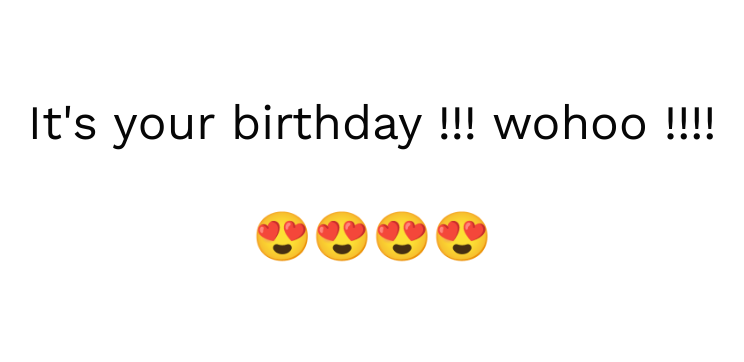
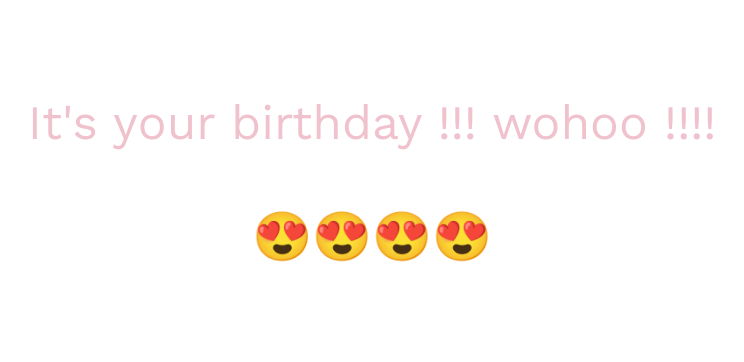
Before and after one commit to gitanshugupta7/happybdaybatul, a website: page index.html in a window 1280 px wide. Shown: the part 114-476 px from the top of the page, without its empty margins (268-1012 px from the left). Drawn offline with nearby package versions, Linux system fonts and the light colour scheme.

Commit message:
added colour

```diff
--- a/index.html
+++ b/index.html
@@ -11,7 +11,7 @@
   <link rel="stylesheet" href="style/style.css">
 </head>
 
-<body>
+<body style="color: #EFC1CC;">
   <div class="container">
     <div class="one">
       <h1 class="one">Hey
```
